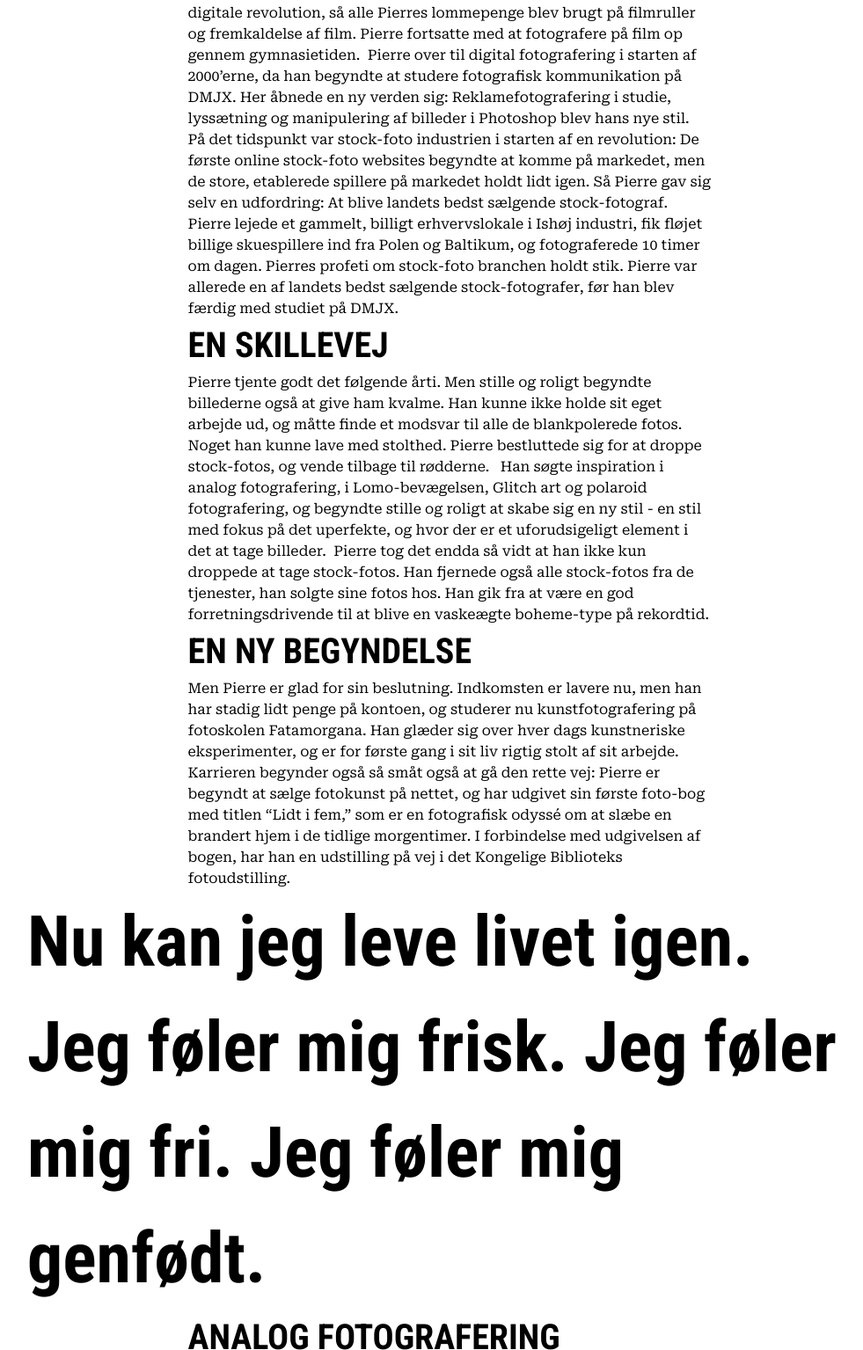
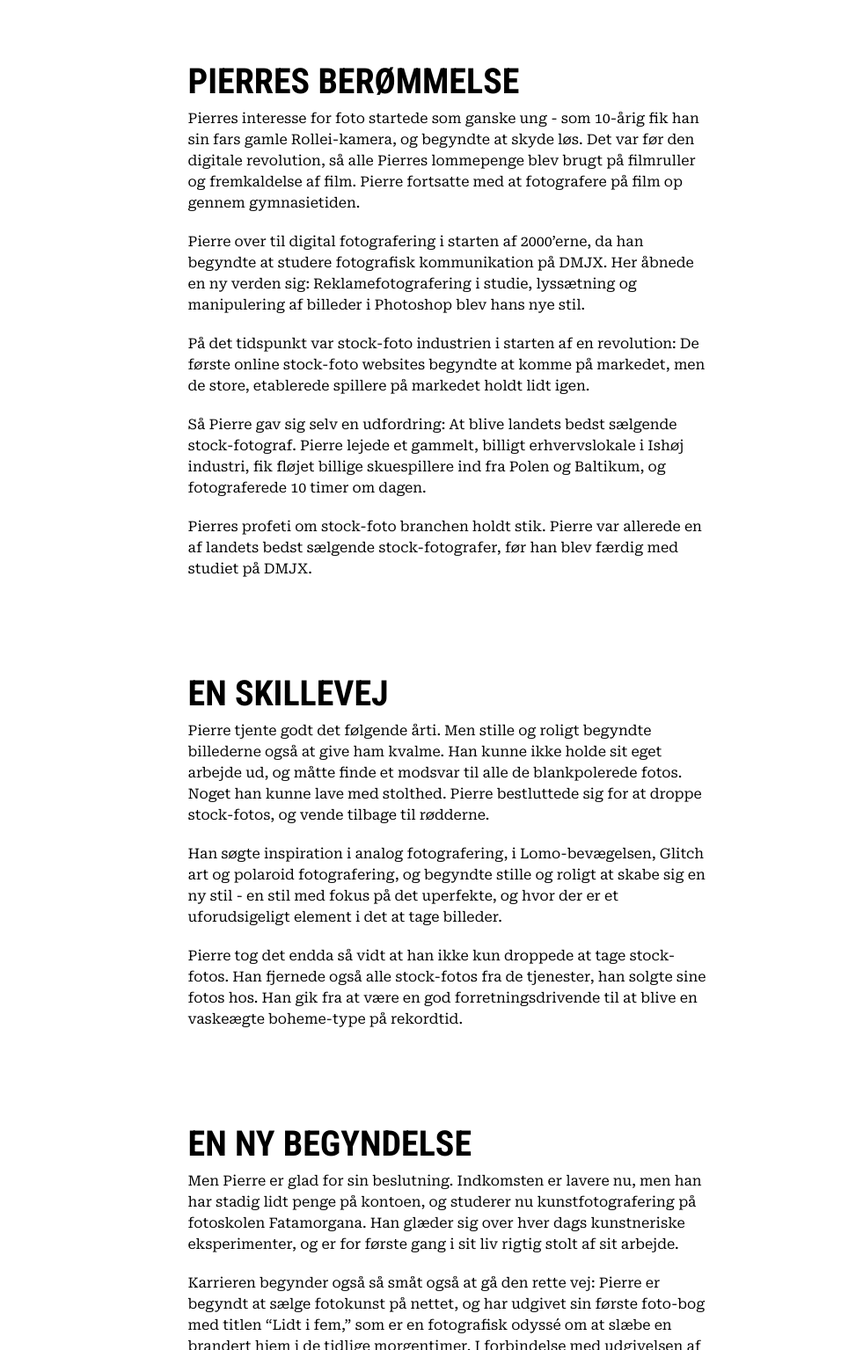
Before and after one commit to caro143e/perrie, a website built with Vite: page src/index.html in a window 1280 px wide. Shown: the part 1265-2800 px from the top of the page at 88% size, without its empty margins (129-1110 px from the left). Built offline with nearby package versions, Linux system fonts and the light colour scheme.

Commit message:
ved det ikke

```diff
--- a/src/index.html
+++ b/src/index.html
@@ -18,7 +18,7 @@
       <img src="" alt="" />
       <h1>Uperfekt er perfekt</h1>
     </section>
-    <section class="max-w-prose">
+    <section class="mb-20 max-w-prose">
       <h2>Perrie hvem?</h2>
       <p>
         Pierre Falcke. Du ved formentligt ikke hvem han er. Men indtil for kort
@@ -29,13 +29,25 @@
         eget arbejde.
       </p>
     </section>
-    <section>
-      <h1>1</h1>
-      <p>Du ser hans fotos ca. 2 gange om dagen</p>
-      <h1>2</h1>
-      <p>Pierre sælger 2 millioner fotos om året</p>
-      <h1>3</h1>
-      <p>Det svarer til én fotolicens hvert 16. sekund</p>
+    <section class="mb-20">
+      <div class="grid grid-cols-2">
+        <h1 class="m-auto place-content-end">1</h1>
+        <p class="m-auto place-content-center">
+          Du ser hans fotos ca. 2 gange om dagen
+        </p>
+      </div>
+      <div class="grid grid-cols-2">
+        <h1 class="m-auto place-content-end">2</h1>
+        <p class="m-auto place-content-center">
+          Pierre sælger 2 millioner fotos om året
+        </p>
+      </div>
+      <div class="grid grid-cols-2">
+        <h1 class="m-auto place-content-end">3</h1>
+        <p class="m-auto place-content-center">
+          Det svarer til én fotolicens hvert 16. sekund
+        </p>
+      </div>
     </section>
     <section>
       <div>
@@ -45,7 +57,7 @@
         <img src="" alt="" />
         <img src="" alt="" />
       </div>
-      <div class="grid max-w-prose grid-cols-2">
+      <div class="mb-20 grid max-w-prose grid-cols-2">
         <p>
           Stock-fotos er billeder, der kan købes fra et foto-website. De bruges
           af aviser, til markedsføring og som indhold på websites. En licens til
@@ -66,59 +78,76 @@
         </p>
       </div>
     </section>
-    <section class="max-w-prose">
+    <section class="mb-20 max-w-prose">
       <h2>PIERRES BERØMMELSE</h2>
-      <p>
+      <p class="mb-5">
         Pierres interesse for foto startede som ganske ung - som 10-årig fik han
         sin fars gamle Rollei-kamera, og begyndte at skyde løs. Det var før den
         digitale revolution, så alle Pierres lommepenge blev brugt på filmruller
         og fremkaldelse af film. Pierre fortsatte med at fotografere på film op
-        gennem gymnasietiden.  Pierre over til digital fotografering i starten
-        af 2000’erne, da han begyndte at studere fotografisk kommunikation på
-        DMJX. Her åbnede en ny verden sig: Reklamefotografering i studie,
-        lyssætning og manipulering af billeder i Photoshop blev hans nye stil.
+        gennem gymnasietiden.
+      </p>
+      <p class="mb-5">
+        Pierre over til digital fotografering i starten af 2000’erne, da han
+        begyndte at studere fotografisk kommunikation på DMJX. Her åbnede en ny
+        verden sig: Reklamefotografering i studie, lyssætning og manipulering af
+        billeder i Photoshop blev hans nye stil.
+      </p>
+      <p class="mb-5">
         På det tidspunkt var stock-foto industrien i starten af en revolution:
         De første online stock-foto websites begyndte at komme på markedet, men
-        de store, etablerede spillere på markedet holdt lidt igen. Så Pierre gav
-        sig selv en udfordring: At blive landets bedst sælgende stock-fotograf.
-        Pierre lejede et gammelt, billigt erhvervslokale i Ishøj industri, fik
-        fløjet billige skuespillere ind fra Polen og Baltikum, og fotograferede
-        10 timer om dagen. Pierres profeti om stock-foto branchen holdt stik.
-        Pierre var allerede en af landets bedst sælgende stock-fotografer, før
-        han blev færdig med studiet på DMJX.
+        de store, etablerede spillere på markedet holdt lidt igen.
+      </p>
+      <p class="mb-5">
+        Så Pierre gav sig selv en udfordring: At blive landets bedst sælgende
+        stock-fotograf. Pierre lejede et gammelt, billigt erhvervslokale i Ishøj
+        industri, fik fløjet billige skuespillere ind fra Polen og Baltikum, og
+        fotograferede 10 timer om dagen.
+      </p>
+      <p class="mb-5">
+        Pierres profeti om stock-foto branchen holdt stik. Pierre var allerede
+        en af landets bedst sælgende stock-fotografer, før han blev færdig med
+        studiet på DMJX.
       </p>
     </section>
-    <section class="max-w-prose">
+    <section class="mb-20 max-w-prose">
       <h2>EN SKILLEVEJ</h2>
-      <p>
+      <p class="mb-5">
         Pierre tjente godt det følgende årti. Men stille og roligt begyndte
         billederne også at give ham kvalme. Han kunne ikke holde sit eget
         arbejde ud, og måtte finde et modsvar til alle de blankpolerede fotos.
         Noget han kunne lave med stolthed. Pierre bestluttede sig for at droppe
-        stock-fotos, og vende tilbage til rødderne.   Han søgte inspiration i
-        analog fotografering, i Lomo-bevægelsen, Glitch art og polaroid
-        fotografering, og begyndte stille og roligt at skabe sig en ny stil - en
-        stil med fokus på det uperfekte, og hvor der er et uforudsigeligt
-        element i det at tage billeder.  Pierre tog det endda så vidt at han
-        ikke kun droppede at tage stock-fotos. Han fjernede også alle
-        stock-fotos fra de tjenester, han solgte sine fotos hos. Han gik fra at
-        være en god forretningsdrivende til at blive en vaskeægte boheme-type på
-        rekordtid.
+        stock-fotos, og vende tilbage til rødderne.
+      </p>
+      <p class="mb-5">
+        Han søgte inspiration i analog fotografering, i Lomo-bevægelsen, Glitch
+        art og polaroid fotografering, og begyndte stille og roligt at skabe sig
+        en ny stil - en stil med fokus på det uperfekte, og hvor der er et
+        uforudsigeligt element i det at tage billeder.
+      </p>
+      <p class="mb-5">
+        Pierre tog det endda så vidt at han ikke kun droppede at tage
+        stock-fotos. Han fjernede også alle stock-fotos fra de tjenester, han
+        solgte sine fotos hos. Han gik fra at være en god forretningsdrivende
+        til at blive en vaskeægte boheme-type på rekordtid.
       </p>
     </section>
-    <section class="max-w-prose">
+    <section class="mb-20 max-w-prose">
       <h2>EN NY BEGYNDELSE</h2>
-      <p>
+      <p class="mb-5">
         Men Pierre er glad for sin beslutning. Indkomsten er lavere nu, men han
         har stadig lidt penge på kontoen, og studerer nu kunstfotografering på
         fotoskolen Fatamorgana. Han glæder sig over hver dags kunstneriske
         eksperimenter, og er for første gang i sit liv rigtig stolt af sit
-        arbejde. Karrieren begynder også så småt også at gå den rette vej:
-        Pierre er begyndt at sælge fotokunst på nettet, og har udgivet sin
-        første foto-bog med titlen “Lidt i fem,” som er en fotografisk odyssé om
-        at slæbe en brandert hjem i de tidlige morgentimer. I forbindelse med
-        udgivelsen af bogen, har han en udstilling på vej i det Kongelige
-        Biblioteks fotoudstilling.
+        arbejde.
+      </p>
+      <p class="mb-5">
+        Karrieren begynder også så småt også at gå den rette vej: Pierre er
+        begyndt at sælge fotokunst på nettet, og har udgivet sin første foto-bog
+        med titlen “Lidt i fem,” som er en fotografisk odyssé om at slæbe en
+        brandert hjem i de tidlige morgentimer. I forbindelse med udgivelsen af
+        bogen, har han en udstilling på vej i det Kongelige Biblioteks
+        fotoudstilling.
       </p>
     </section>
     <section>
```
